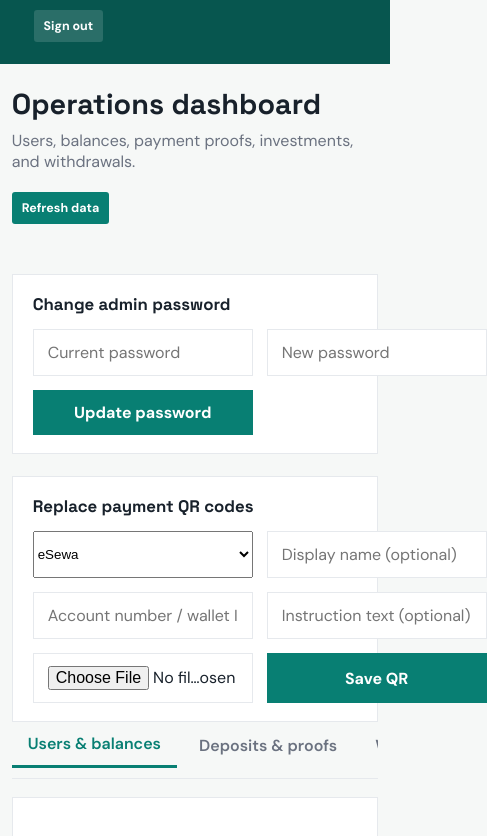
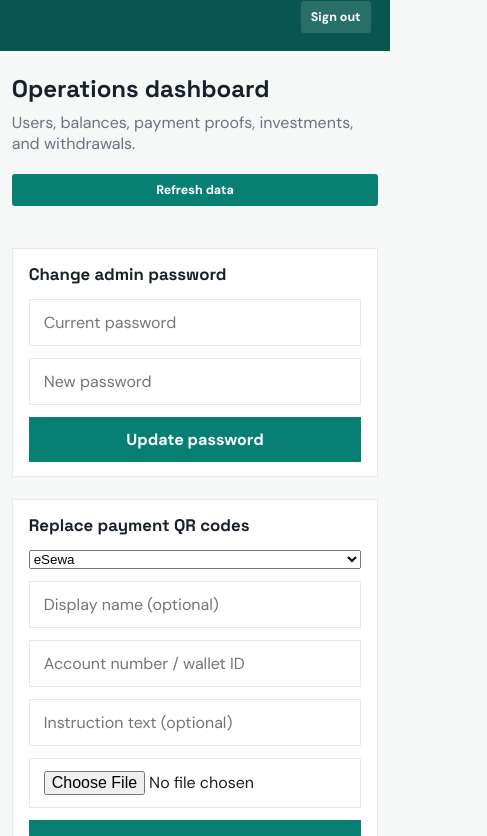
Before and after one commit to dasdasdadasdsadasdasdasdee/CapitalNest-Nepal, a website: page admin/dashboard.html in a window 390 px wide. Shown: the part 63-899 px from the top of the page, 487 px wide, since content can reach past the window. Drawn offline with Linux system fonts and the light colour scheme; a script that the page names is missing.

Commit message:
Improve admin dashboard mobile responsiveness

```diff
--- a/admin/dashboard.html
+++ b/admin/dashboard.html
@@ -72,8 +72,30 @@
         .password-grid input, .password-grid button { width: 100%; }
         .password-grid input { padding: 12px 14px; border: 1px solid var(--line); font: inherit; }
         .password-grid button { margin-top: 0; padding: 12px 14px; border: 0; background: var(--teal); color: white; font: inherit; font-weight: 700; cursor: pointer; }
-        @media (max-width: 900px) { .stats { grid-template-columns: repeat(2, 1fr); } .intro { align-items: start; flex-direction: column; } }
-        @media (max-width: 560px) { .topbar { align-items: start; flex-direction: column; } .shell { width: 94vw; margin-top: 22px; } .stats { grid-template-columns: 1fr; } .admin-email { max-width: 230px; overflow: hidden; text-overflow: ellipsis; } }
+        @media (max-width: 900px) {
+            .stats { grid-template-columns: repeat(2, 1fr); }
+            .intro { align-items: start; flex-direction: column; }
+            .panel-head { flex-direction: column; align-items: flex-start; }
+            .password-grid { grid-template-columns: 1fr; }
+            .topbar-actions { width: 100%; justify-content: space-between; }
+        }
+        @media (max-width: 560px) {
+            .topbar { align-items: start; flex-direction: column; padding: 18px 5vw; }
+            .shell { width: 94vw; margin-top: 22px; }
+            .stats { grid-template-columns: 1fr; }
+            .admin-email { max-width: 230px; overflow: hidden; text-overflow: ellipsis; }
+            .brand { font-size: 1.1rem; }
+            .intro h1 { font-size: 1.5rem; }
+            .intro { margin-bottom: 16px; }
+            .panel-head { padding: 14px 16px; }
+            .password-card { padding: 14px 16px; }
+            .password-grid { grid-template-columns: 1fr; gap: 12px; }
+            th, td { padding: 10px 12px; }
+            .tabs { gap: 8px; }
+            .tab { padding: 10px 12px; font-size: .82rem; }
+            .logout, .action { width: auto; }
+            #refreshButton { width: 100%; }
+        }
     </style>
 </head>
 <body>
```
